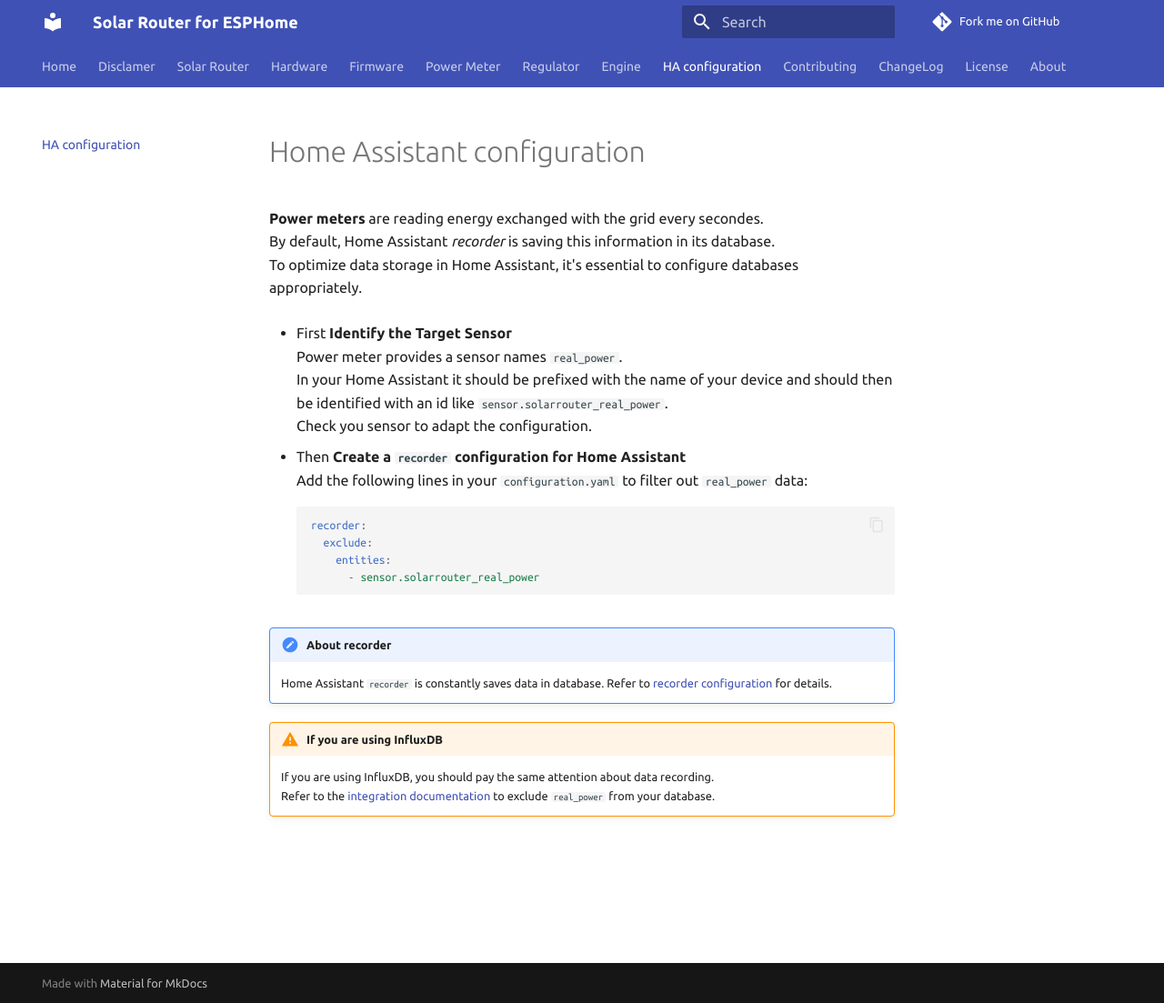
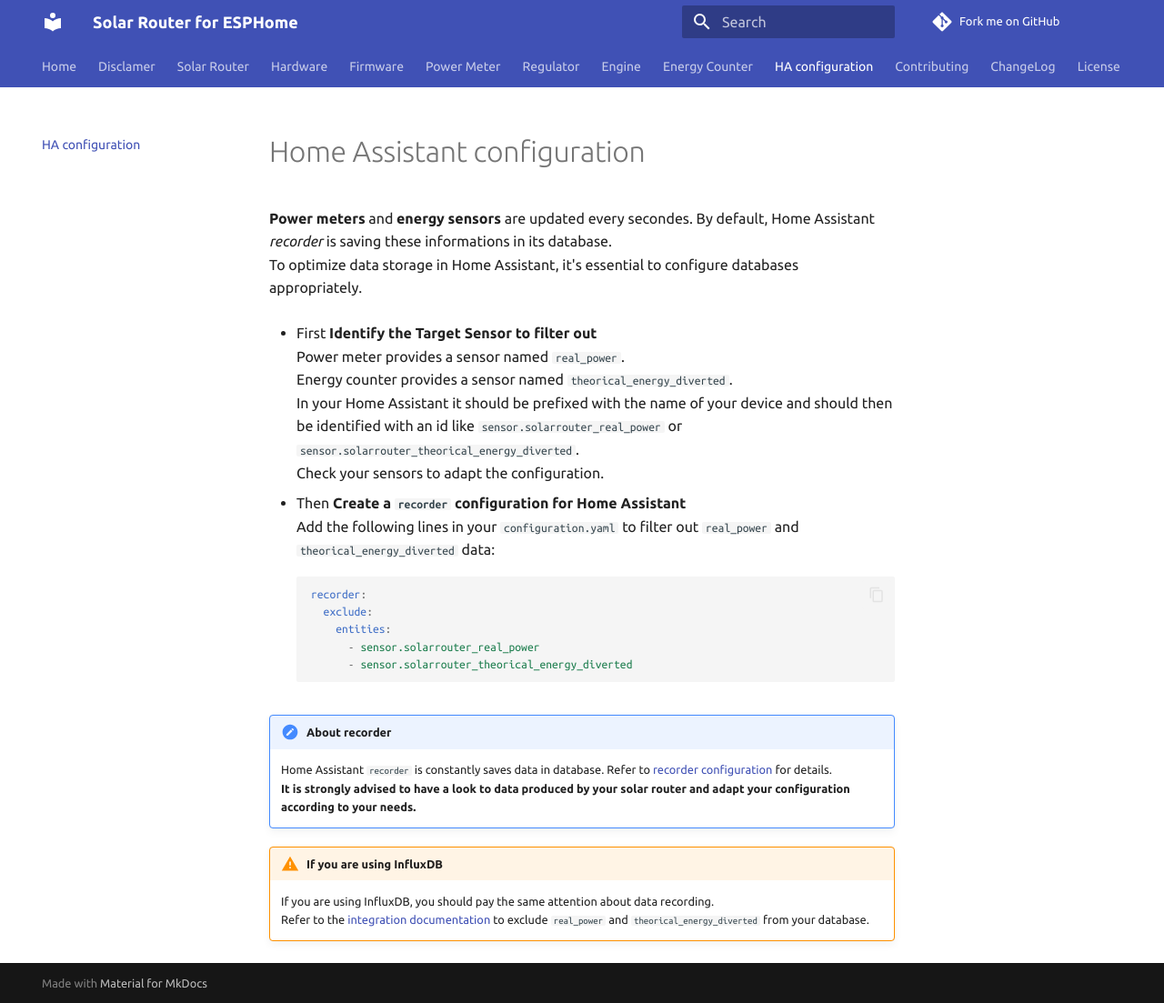
Before and after one commit to ghisch/Solar-Router-for-ESPHome, an MkDocs documentation site: the page built from docs/ha_configuration.md, in a window 1280 px wide and 1103 px high. Shown: the whole window at 91% size. Built offline with MkDocs 1.6.1 and Material for MkDocs 9.7.7, drawn with Linux system fonts in a browser that asks for light colours; comment, search, counter and statistics services are not loaded.

Commit message:
doc: Update documentation to explain energy counter

````diff
--- a/docs/ha_configuration.md
+++ b/docs/ha_configuration.md
@@ -1,27 +1,30 @@
 # Home Assistant configuration
 
-**Power meters** are reading energy exchanged with the grid every secondes.
-By default, Home Assistant *recorder* is saving this information in its database.
+**Power meters** and **energy sensors** are updated every secondes.
+By default, Home Assistant *recorder* is saving these informations in its database.
 To optimize data storage in Home Assistant, it's essential to configure databases appropriately.
 
-* First **Identify the Target Sensor**
-  Power meter provides a sensor names `real_power`.
-  In your Home Assistant it should be prefixed with the name of your device and should then be identified with an id like `sensor.solarrouter_real_power`.
-  Check you sensor to adapt the configuration.
+* First **Identify the Target Sensor to filter out**
+  Power meter provides a sensor named `real_power`.
+  Energy counter provides a sensor named `theorical_energy_diverted`.
+  In your Home Assistant it should be prefixed with the name of your device and should then be identified with an id like `sensor.solarrouter_real_power` or `sensor.solarrouter_theorical_energy_diverted`.
+  Check your sensors to adapt the configuration.
 
 * Then **Create a `recorder` configuration for Home Assistant**
-  Add the following lines in your `configuration.yaml` to filter out `real_power` data:
+  Add the following lines in your `configuration.yaml` to filter out `real_power` and `theorical_energy_diverted` data:
 
     ```yaml
     recorder:
       exclude:
         entities:
           - sensor.solarrouter_real_power
+          - sensor.solarrouter_theorical_energy_diverted
     ```
 !!! note "About recorder"
     Home Assistant `recorder` is constantly saves data in database. Refer to [recorder configuration](https://www.home-assistant.io/integrations/recorder/) for details.
+    **It is strongly advised to have a look to data produced by your solar router and adapt your configuration according to your needs.**
 
 
 !!! warning "If you are using InfluxDB"
     If you are using InfluxDB, you should pay the same attention about data recording.
-    Refer to the [integration documentation](https://www.home-assistant.io/integrations/influxdb/) to exclude `real_power` from your database.
+    Refer to the [integration documentation](https://www.home-assistant.io/integrations/influxdb/) to exclude `real_power` and `theorical_energy_diverted` from your database.
--- a/mkdocs.yml
+++ b/mkdocs.yml
@@ -27,6 +27,8 @@
   - Engine:
       - Variable regulation: engine.md
       - ON/OFF regulation: engine_on_off.md
+  - Energy Counter:
+      - Theorical: energy_counter_theorical.md
   - HA configuration: ha_configuration.md
   - Contributing: contributing.md
   - ChangeLog: changelog.md
````
Also changed, not shown: docs/energy_counter_theorical.md (added, +25 -0 lines), docs/firmware.md (+1 -0 lines), docs/installation.md (+7 -3 lines), docs/images/SolarRouterEnergyCounterTheoricalConfiguration.png (added), docs/images/SolarRouterEnergyCounterTheoricalSensors.png (added).
